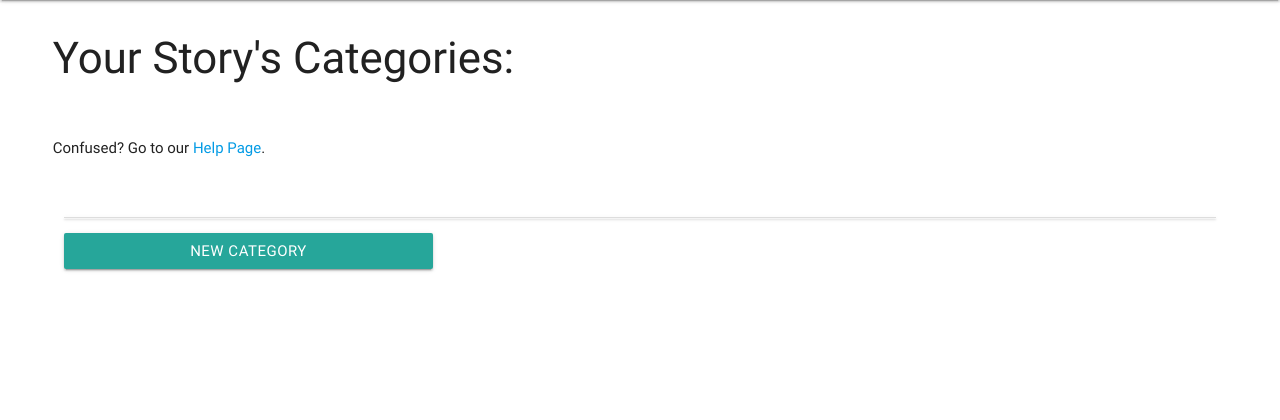
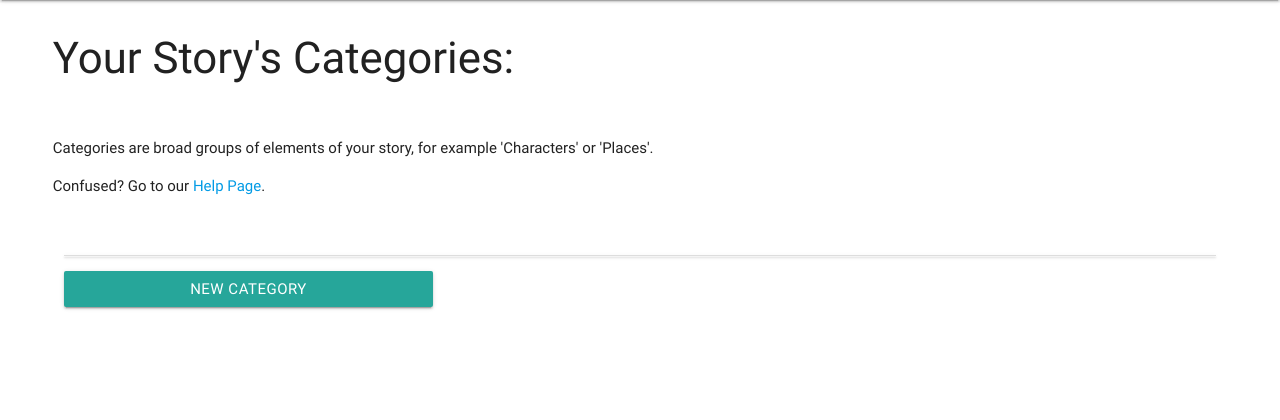
Before and after one commit to Felix-Redwood/Data-Centric-Development-Milestone-Project, a Flask app: page /nav_categories in a window 1280 px wide. Shown: the part 64-484 px from the top of the page. Run offline with Flask 2, Linux system fonts and the light colour scheme; data that the repository does not hold is empty; some libraries are stand-ins or nearby versions.

Commit message:
Added small description at top of page

```diff
--- a/templates/baseelements.html
+++ b/templates/baseelements.html
@@ -3,6 +3,10 @@
 <div class="row">
 
     <h2>Your Story Elements:</h2>
+    <br>
+    <p class="justify">
+        Elements are specific parts of your story, such as a specific character or place.
+    </p>
     <p class="justify">
         Confused? Go to our <a class="link-fade-blue" href="/nav_help" target="_blank">Help Page</a>.
     </p>
--- a/templates/category/categories.html
+++ b/templates/category/categories.html
@@ -4,6 +4,9 @@
 
     <h3>Your Story's Categories:</h3>
     <br>
+    <p class="justify">
+        Categories are broad groups of elements of your story, for example 'Characters' or 'Places'.
+    </p>
     <p class="justify">
         Confused? Go to our <a class="link-fade-blue" href="/nav_help" target="_blank">Help Page</a>.
     </p>
--- a/templates/subcategory/subcategories.html
+++ b/templates/subcategory/subcategories.html
@@ -5,6 +5,9 @@
 
     <h3>Your Story's Subcategories:</h3>
     <br>
+    <p class="justify">
+        Subcategories are narrower groups of elements of your story, for example 'Cities' or 'Towns'.
+    </p>
     <p class="justify">
         Confused? Go to our <a class="link-fade-blue" href="/nav_help" target="_blank">Help Page</a>.
     </p>
```
